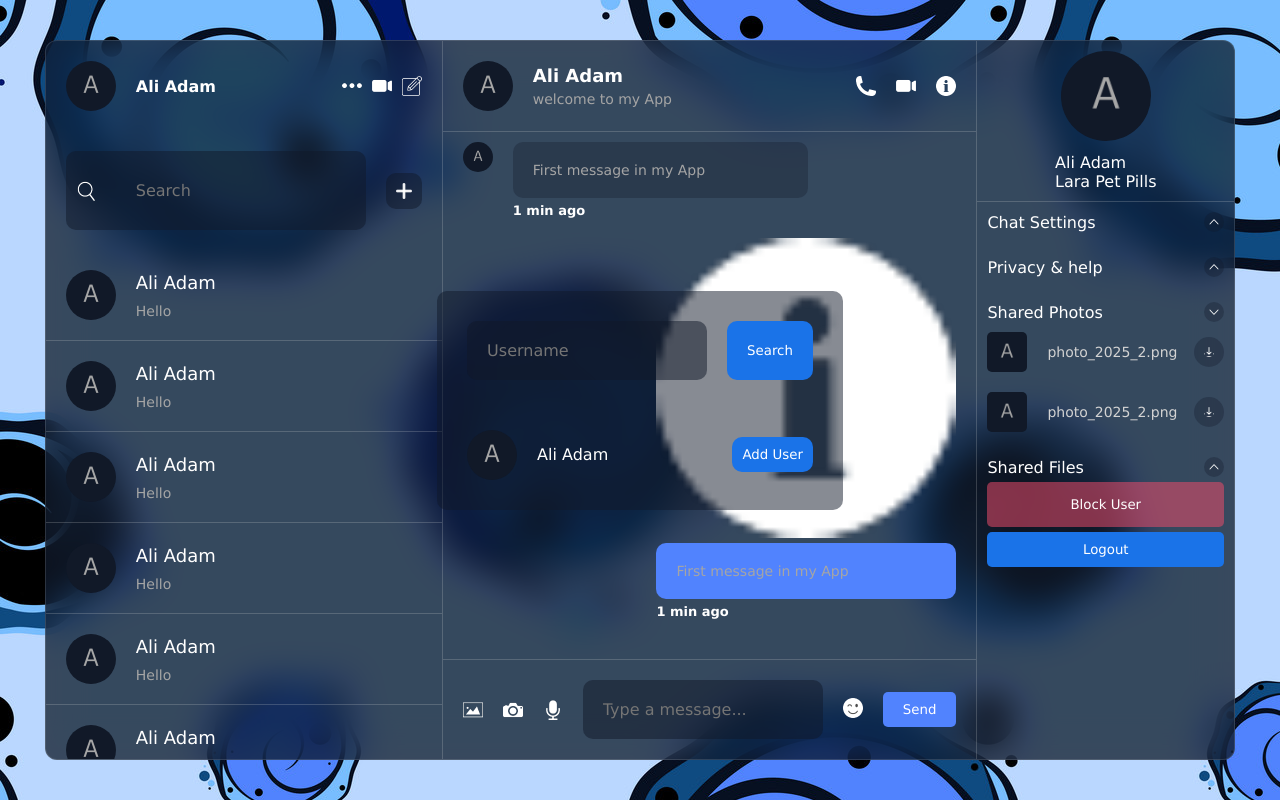
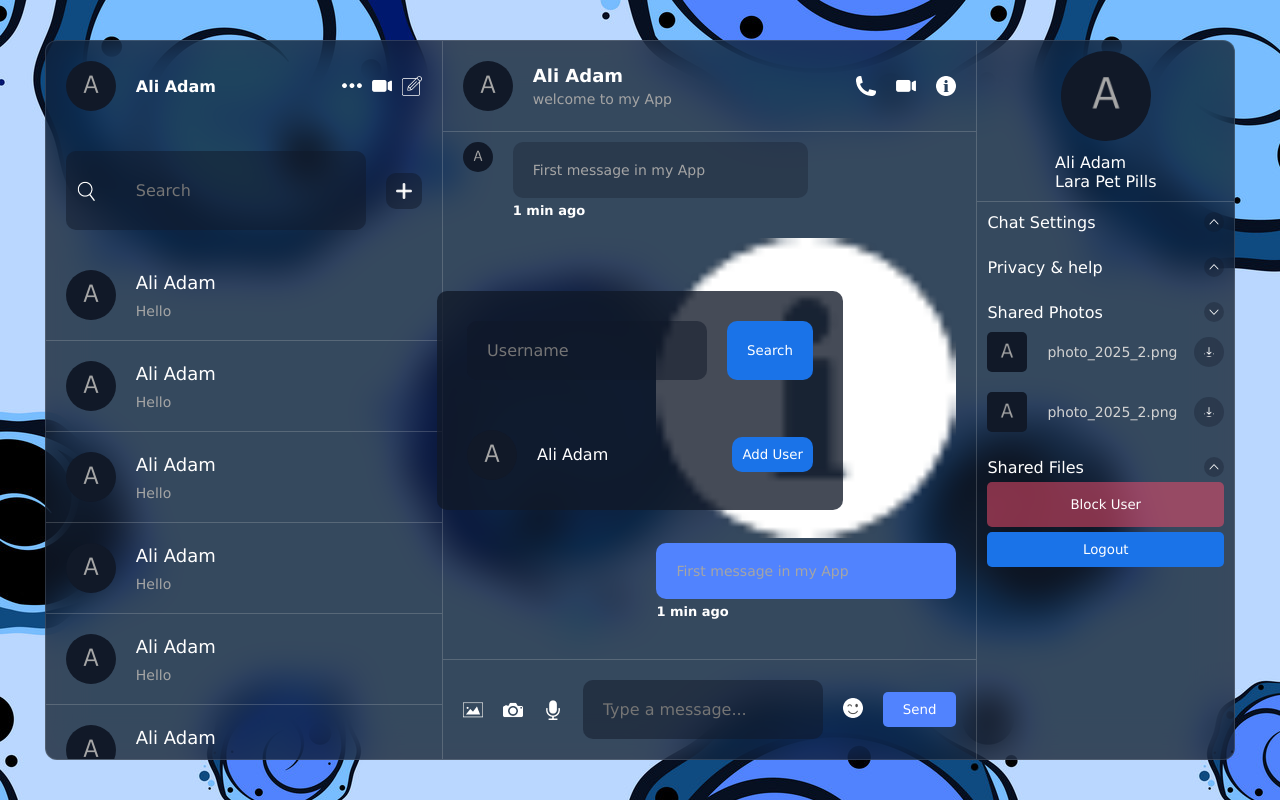
Before and after one commit to ALI-ADAM94/project, a React (Vite) app: page / in a window 1280 px wide. Built offline with nearby package versions, Linux system fonts and the light colour scheme.

Commit message:
modify styles

```diff
--- a/src/components/list/chatList/addUser/addUser.css
+++ b/src/components/list/chatList/addUser/addUser.css
@@ -2,7 +2,7 @@
     width: max-content;
     height: max-content;
     padding:30px;
-    background-color: rgba(17, 25, 40, 0.5);
+    background-color: rgba(17, 25, 40, 0.781);
     border-radius:10px;
     position: absolute;
     top: 0;
```
